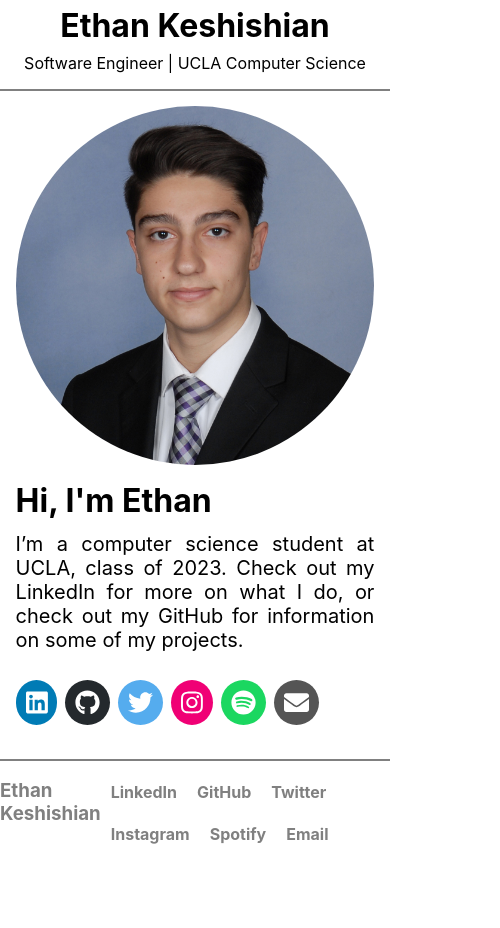
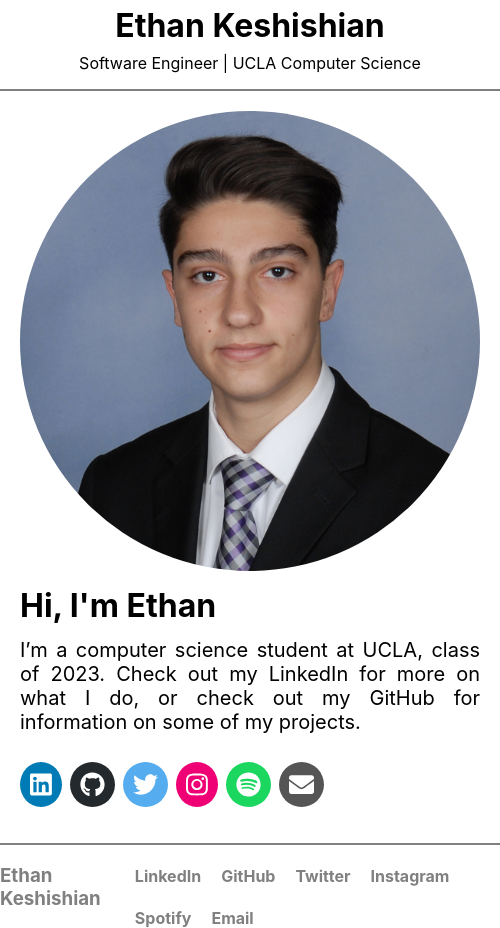
Before and after one commit to ethankeshishian/ethan-website-react, a React (Create React App) app: page / in a window 390 px wide. Shown: the whole page, 500 px wide, since content can reach past the window. Before the commit the page ends 844 px from the top, so only its background shows below. Built offline with nearby package versions, Linux system fonts and the light colour scheme; the HTML template or start-up script is replaced by a standard one.

Commit message:
Replaced flex with grid , fixes footer on mobile.

```diff
--- a/src/App.css
+++ b/src/App.css
@@ -1,4 +1,29 @@
 .App {
-  display: flex;
-  flex-direction: column;
+  display: grid;
+  grid-template-areas:
+    "header"
+    "body"
+    "footer";
+  grid-template-rows: auto 1fr auto;
+  grid-template-columns: 1fr;
+  height: 100vh;
 }
+.header {
+  grid-area: header;
+}
+.body {
+  grid-area: body;
+  /* height: 100; */
+  /* flex: 1; */
+  /* height: 100vh; */
+}
+.footer {
+  grid-area: footer;
+  /* width: 100%; */
+}
+
+/* @media screen and (max-width: 500px) {
+  .body {
+    height: unset;
+  }
+} */
--- a/src/App.tsx
+++ b/src/App.tsx
@@ -7,9 +7,15 @@ import MyFooter from "./components/MyFooter";
 function App() {
   return (
     <div className="App">
-      <MyHeader></MyHeader>
-      <Body></Body>
-      <MyFooter></MyFooter>
+      <div className="header">
+        <MyHeader />
+      </div>
+      <div className="body">
+        <Body />
+      </div>
+      <div className="footer">
+        <MyFooter />
+      </div>
     </div>
   );
 }
--- a/src/styles/MyFooter.css
+++ b/src/styles/MyFooter.css
@@ -2,9 +2,6 @@
   display: flex;
   justify-content: space-evenly;
   border-top: 2px solid grey;
-  position: absolute;
-  bottom: 0%;
-  width: 100%;
   background-color: white;
 }
 .name {
--- a/src/styles/MyHeader.css
+++ b/src/styles/MyHeader.css
@@ -2,6 +2,7 @@
   text-align: center;
   border-bottom: 2px solid grey;
   background-color: white;
+  width: 100%;
 }
 .main-heading {
   text-decoration: none;
```
Also changed, not shown: 1 other file (tests, documents, lock files or other folders).
